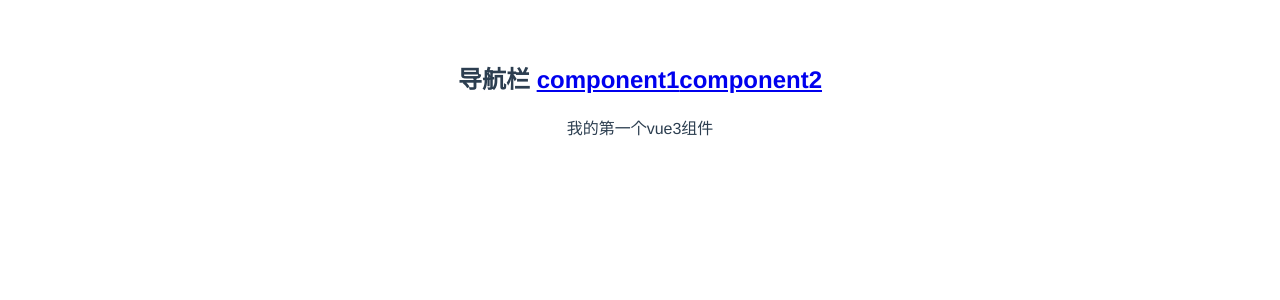
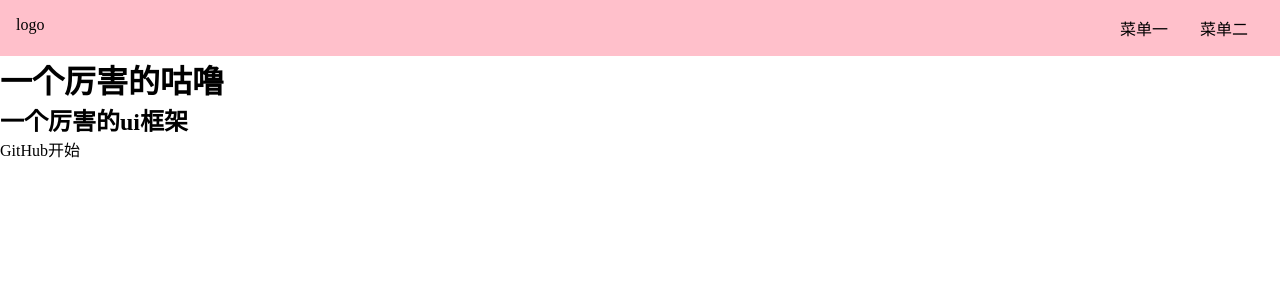
Before and after one commit to zkjaisq/vue3UI, a Vue app: page / in a window 1280 px wide. Shown: the top 300 px of the page. Built offline with nearby package versions, Linux system fonts and the light colour scheme.

Commit message:
feat: 封装Topnav

```diff
--- a/package.json
+++ b/package.json
@@ -10,6 +10,7 @@
     "vue-router": "4.0.6"
   },
   "devDependencies": {
+    "sass": "^1.32.8",
     "@vue/compiler-sfc": "^3.0.0-rc.1",
     "vite": "^1.0.0-rc.1"
   }
--- a/src/App.vue
+++ b/src/App.vue
@@ -1,8 +1,4 @@
 <template>
-  <h2>导航栏
-    <router-link to="/">component1</router-link>
-    <router-link to="/xxxx">component2</router-link>
-  </h2>
   <router-view/>
 </template>
 
--- /dev/null
+++ b/src/components/topNav.vue
@@ -0,0 +1,36 @@
+<template>
+  <div class="topNav">
+    <div class="logo">logo</div>
+    <ul class="menu">
+      <li>菜单一</li>
+      <li>菜单二</li>
+    </ul>
+  </div>
+</template>
+<script>
+export default {
+  name: 'topNav'
+}
+</script>
+<style lang="scss" scoped>
+.topNav {
+  background: pink;
+  display: flex;
+  padding: 16px;
+
+  > .logo {
+    max-width: 6em;
+    margin-right: auto;
+  }
+
+  > .menu {
+    display: flex;
+    white-space: nowrap;
+    flex-wrap: nowrap;
+
+    > li {
+      margin: 0 1em;
+    }
+  }
+}
+</style>
--- a/src/index.css
+++ /dev/null
@@ -1,8 +0,0 @@
-#app {
-  font-family: Avenir, Helvetica, Arial, sans-serif;
-  -webkit-font-smoothing: antialiased;
-  -moz-osx-font-smoothing: grayscale;
-  text-align: center;
-  color: #2c3e50;
-  margin-top: 60px;
-}
--- /dev/null
+++ b/src/index.scss
@@ -0,0 +1,16 @@
+* {
+  margin: 0;
+  padding: 0;
+  box-sizing: border-box;
+}
+ul,
+ol {
+  list-style: none;
+}
+a {
+  text-decoration: none;
+  color: inherit;
+  &:hover {
+    border-bottom: 1px solid;
+  }
+}
--- a/src/shims-vue.ts
+++ b/src/shims-vue.ts
@@ -1,5 +1,6 @@
+// 找不到module的解决方法
 declare module '*.vue' {
     import { ComponentOptions  } from 'vue'
-    const componentoptions: ComponentOptions
-    export default componentoptions
+    const componentOptions: ComponentOptions
+    export default componentOptions
   }
--- /dev/null
+++ b/src/views/Docoment.vue
@@ -0,0 +1,18 @@
+<template>
+  <div>
+    <TopNav/>
+    <div class="content">
+      <aside>边栏</aside>
+      <main>主要内容</main>
+    </div>
+  </div>
+</template>
+<script lang="ts">
+import TopNav from '../components/topNav.vue'
+export default {
+  name: 'home',
+  components: {
+    TopNav
+  }
+}
+</script>
--- /dev/null
+++ b/src/views/Home.vue
@@ -0,0 +1,25 @@
+<template>
+  <div>
+    <TopNav/>
+    <div class="banner">
+      <h1>一个厉害的咕噜</h1>
+      <h2>一个厉害的ui框架</h2>
+      <p class="actions">
+        <a href="">GitHub</a>
+        <a href="">开始</a>
+      </p>
+    </div>
+  </div>
+</template>
+<script lang="ts">
+import TopNav  from '../components/topNav.vue'
+export default {
+  name: 'home',
+  components:{
+    TopNav
+  }
+}
+</script>
+<style lang="scss" scoped>
+
+</style>
```
Also changed, not shown: src/main.ts (+5 -5 lines), 1 other file (tests, documents, lock files or other folders).
